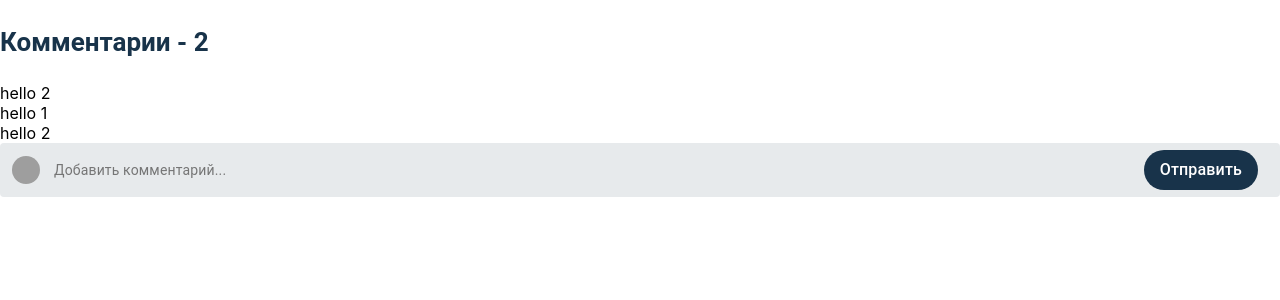
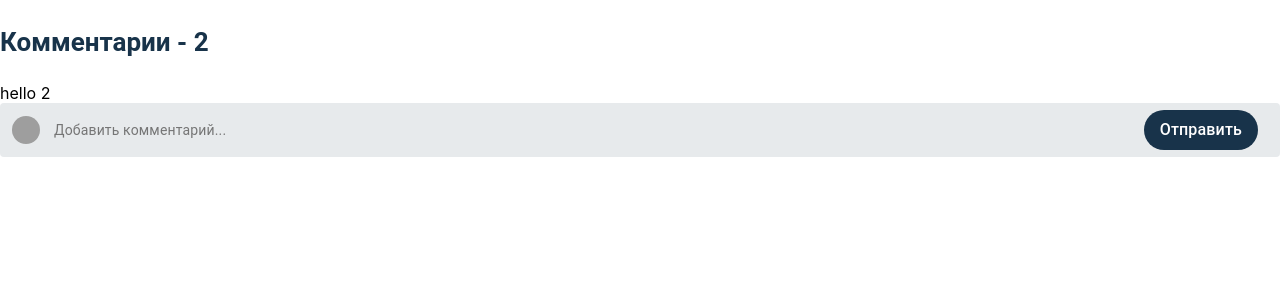
Before and after one commit to dtpstat/website, a Next.js app: page /iframes/comments/1 in a window 1280 px wide. Shown: the top 300 px of the page. Built offline with nearby package versions, Linux system fonts and the light colour scheme; grey boxes are pictures that could not be loaded.

Commit message:
Remove CommentItem

```diff
--- a/src/components/comment-list42.tsx
+++ b/src/components/comment-list42.tsx
@@ -1,7 +1,7 @@
 import * as React from "react";
 
 import { Comment } from "../types";
-import { CommentItem } from "./comment-item";
+// import { CommentItem } from "./comment-item";
 
 export interface CommentsListProps {
   comments: Comment[];
@@ -13,9 +13,9 @@ export const CommentList: React.VoidFunctionComponent<CommentsListProps> = ({
   return (
     <div>
       hello {comments?.length}
-      {comments.map((comment: Comment) => {
+      {/* {comments.map((comment: Comment) => {
         return <CommentItem key={comment.id} comment={comment} />;
-      })}
+      })} */}
     </div>
   );
 };
```
